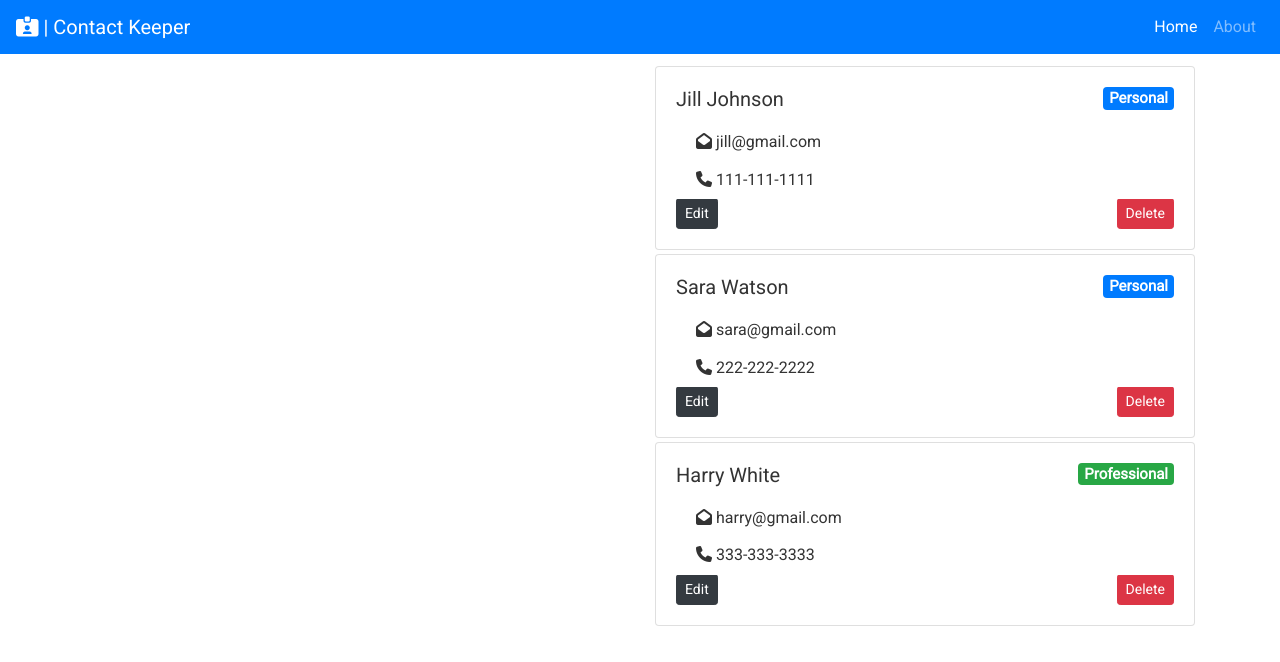
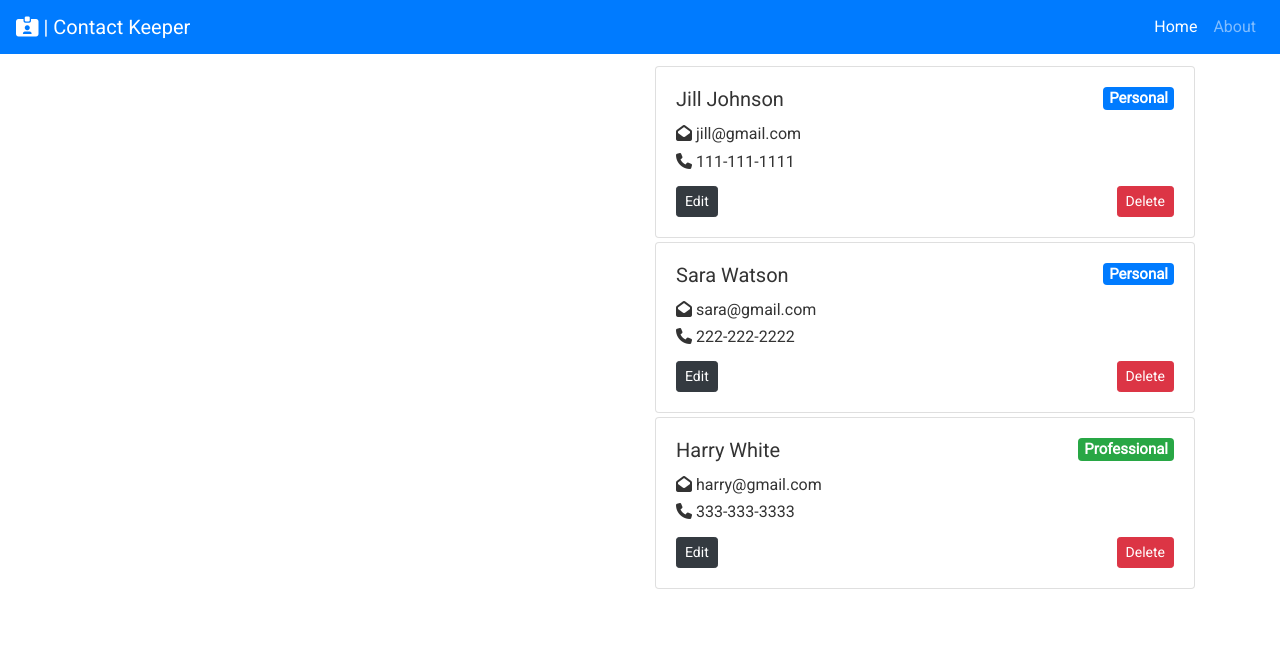
Before and after one commit to theOigen/contact-keeper, a React (Create React App) app in the folder client/: page / in a window 1280 px wide. Shown: the top 662 px of the page. Built offline with nearby package versions, Linux system fonts and the light colour scheme; the HTML template or start-up script is replaced by a standard one.

Commit message:
added basic Form component

```diff
--- a/client/src/App.css
+++ b/client/src/App.css
@@ -8,6 +8,16 @@ body {
   color: #333;
 }
 
-.no-border {
-  border: 0;
+ul {
+  list-style: none;
 }
+
+/* List */
+.list {
+  margin: 0.5rem 0;
+  padding-inline-start: 0;
+}
+
+.list li {
+  padding-bottom: 0.3rem;
+}
--- a/client/src/components/contacts/ContactItem.jsx
+++ b/client/src/components/contacts/ContactItem.jsx
@@ -1,6 +1,6 @@
 import React from 'react';
 import PropTypes from 'prop-types';
-import { Card, Badge, ListGroup, Button } from 'react-bootstrap';
+import { Card, Badge, Button } from 'react-bootstrap';
 
 const ContactItem = ({ contact }) => {
   const { name, email, phone, type } = contact;
@@ -17,18 +17,18 @@ const ContactItem = ({ contact }) => {
             {type.charAt(0).toUpperCase() + type.slice(1)}
           </Badge>
         </Card.Title>
-        <ListGroup variant='flush'>
+        <ul className='list'>
           {email && (
-            <ListGroup.Item className='no-border pt-2 pb-2'>
+            <li>
               <i className='fas fa-envelope-open' /> {email}
-            </ListGroup.Item>
+            </li>
           )}
           {phone && (
-            <ListGroup.Item className='no-border pt-2 pb-2'>
+            <li>
               <i className='fas fa-phone' /> {phone}
-            </ListGroup.Item>
+            </li>
           )}
-        </ListGroup>
+        </ul>
         <div className='d-flex justify-content-between'>
           <Button variant='dark' size='sm'>
             Edit
```
Also changed, not shown: client/src/components/contacts/ContactForm.jsx (added, +17 -0 lines).
